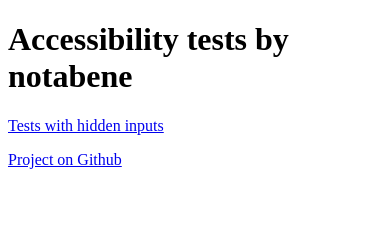
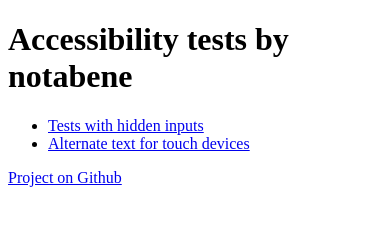
Before and after one commit to notabene/accessibilitytests, a plain HTML site: page index.html in a window 390 px wide. Drawn offline with Linux system fonts and the light colour scheme.

Commit message:
Responsive love

```diff
--- a/index.html
+++ b/index.html
@@ -2,13 +2,18 @@
 <html lang="en">
 <head>
   <meta charset="UTF-8">
-  <title>Accessibility tests</title>
+  <meta name="viewport" content="width=device-width, initial-scale=1.0">
+  <meta http-equiv="X-UA-Compatible" content="ie=edge">
+<title>Accessibility tests</title>
 </head>
 <body>
 
 <h1>Accessibility tests by notabene</h1>
 
-<p><a href="hiddeninputs/">Tests with hidden inputs</a></p>
+<ul>
+  <li><a href="hiddeninputs/">Tests with hidden inputs</a></li>
+  <li><a href="alttextfortouch/">Alternate text for touch devices</a></li>
+</ul>
 <p><a href="https://github.com/notabene/accessibilitytests">Project on Github</a></p>
 </body>
 </html>
```
